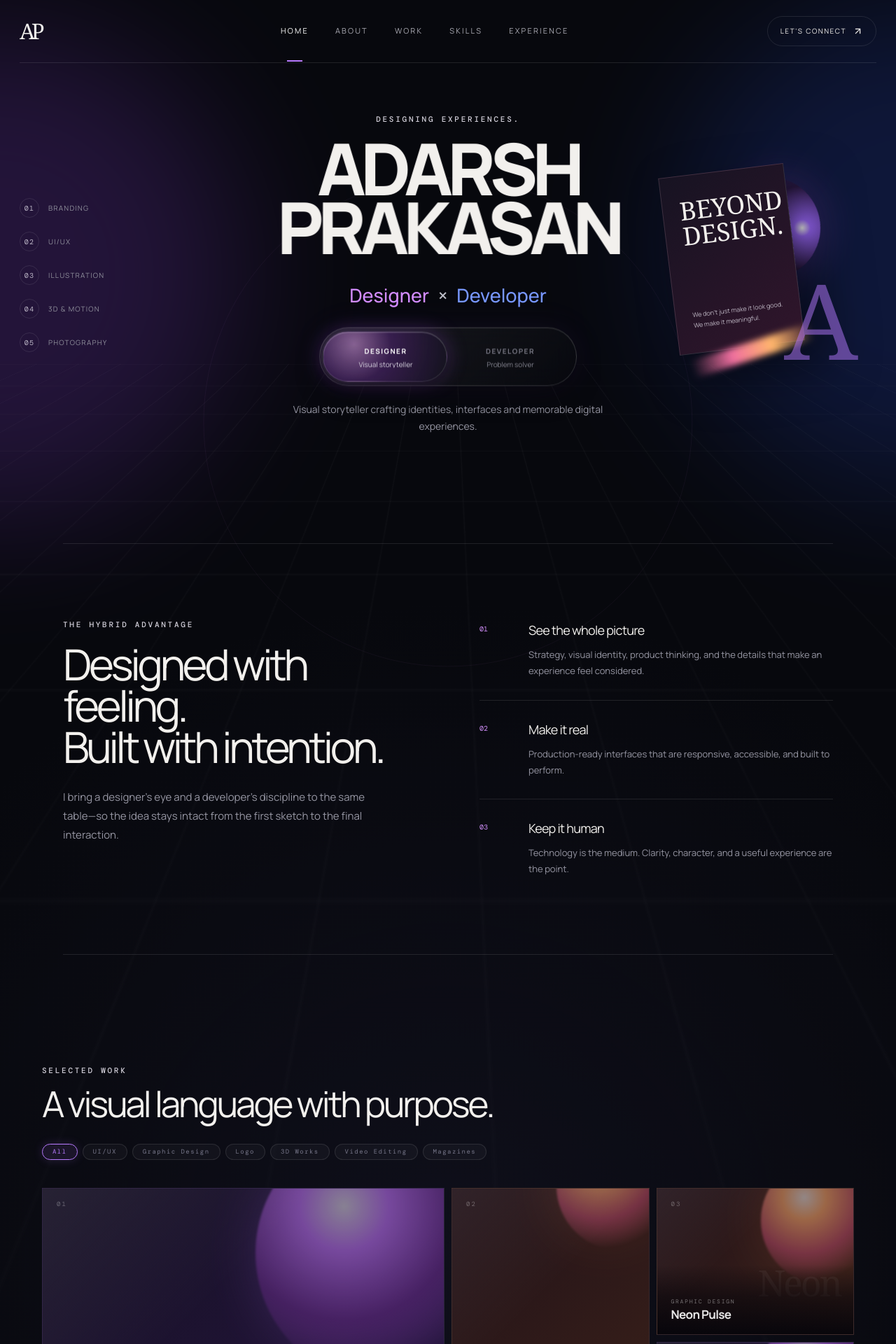
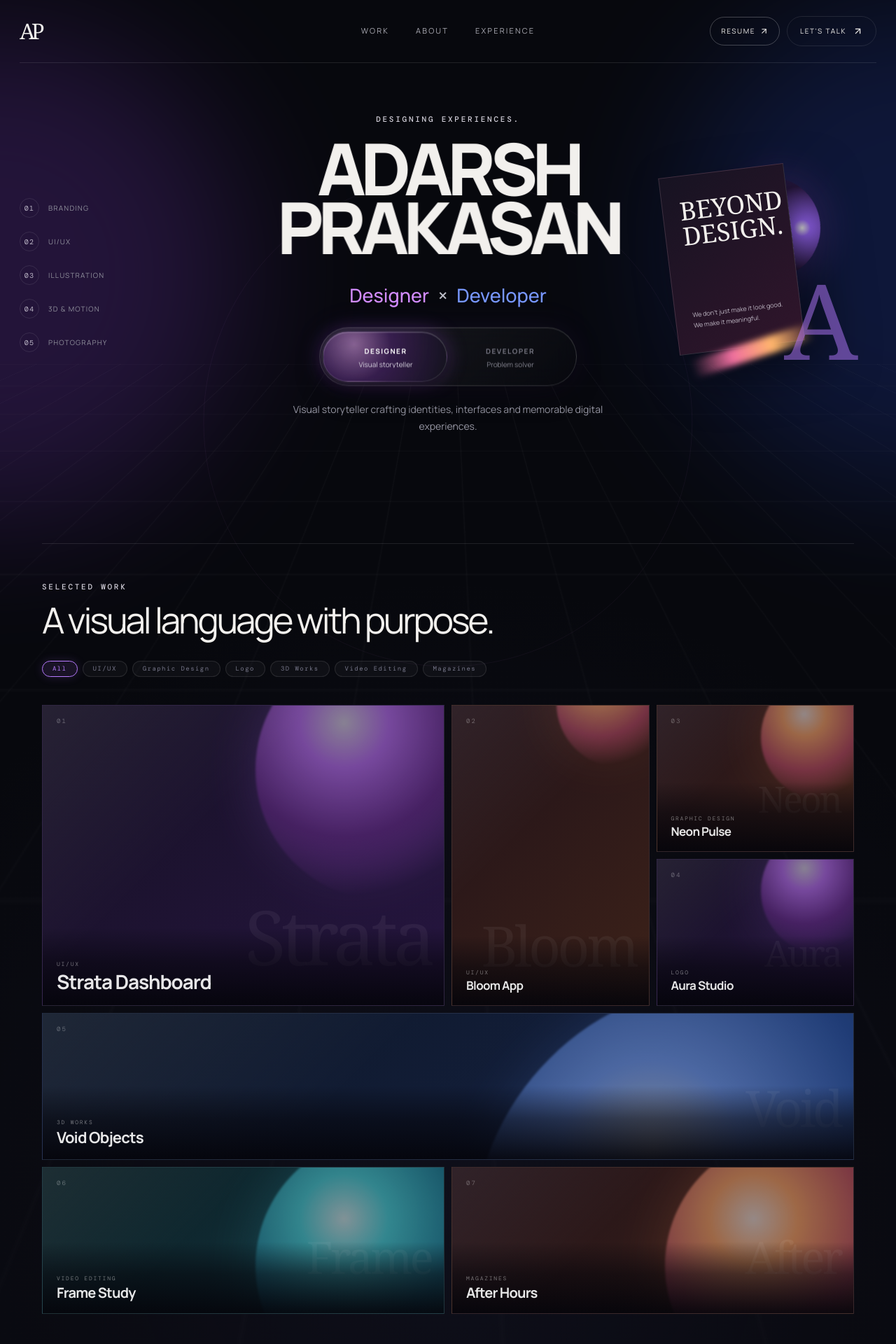
Before and after one commit to adarshprakasan/portfolio, a Next.js app: page / in a window 1280 px wide. Shown: the top 1920 px of the page at 70% size. Built offline with nearby package versions, Linux system fonts and the light colour scheme.

Commit message:
Overall layout redesign

```diff
--- a/app/globals.css
+++ b/app/globals.css
@@ -45,9 +45,11 @@ button {
   position: relative;
   isolation: isolate;
   background:
-    radial-gradient(circle at 50% 40%,
+    radial-gradient(
+      circle at 50% 40%,
       rgba(70, 65, 120, 0.12),
-      transparent 34%),
+      transparent 34%
+    ),
     #07080d;
 }
 
@@ -102,6 +104,7 @@ button {
 }
 
 .nav {
+  position: relative;
   width: min(1420px, calc(100% - 56px));
   margin: auto;
   height: 90px;
@@ -118,8 +121,17 @@ button {
   width: 90px;
 }
 
+.nav-actions {
+  display: flex;
+  align-items: center;
+  gap: 10px;
+}
+
 .nav-links {
   display: flex;
+  position: absolute;
+  left: 50%;
+  transform: translateX(-50%);
   gap: 38px;
   text-transform: uppercase;
   letter-spacing: 0.2em;
@@ -130,6 +142,16 @@ button {
 .nav-links a {
   position: relative;
   padding: 35px 0;
+  transition:
+    color 0.2s ease,
+    font-weight 0.2s ease,
+    text-shadow 0.2s ease;
+}
+
+.nav-links a:hover {
+  color: #fff;
+  font-weight: 700;
+  text-shadow: 0 0 14px rgba(255, 255, 255, 0.45);
 }
 
 .nav-links a.active {
@@ -152,6 +174,30 @@ button {
   background: var(--accent2);
 }
 
+.resume-link {
+  border: 1px solid rgba(255, 255, 255, 0.24);
+  border-radius: 999px;
+  padding: 12px 15px;
+  display: flex;
+  align-items: center;
+  gap: 6px;
+  text-transform: uppercase;
+  letter-spacing: 0.16em;
+  font-size: 10px;
+  transition:
+    background-color 0.2s ease,
+    border-color 0.2s ease,
+    color 0.2s ease,
+    box-shadow 0.2s ease;
+}
+
+.resume-link:hover {
+  background-color: #fff;
+  border-color: #fff;
+  color: var(--bg);
+  box-shadow: 0 0 18px rgba(255, 255, 255, 0.18);
+}
+
 .connect {
   border: 1px solid var(--line);
   border-radius: 999px;
@@ -168,6 +214,13 @@ button {
   overflow: hidden;
   white-space: nowrap;
   padding-inline: calc(18px * (1 - var(--switch-dock, 0)));
+}
+
+.connect:hover {
+  background-color: #fff;
+  border-color: #fff;
+  color: var(--bg);
+  box-shadow: 0 0 18px rgba(255, 255, 255, 0.18);
 }
 
 .hero {
@@ -279,11 +332,13 @@ button {
   border-radius: 50%;
   right: 80px;
   top: 35px;
-  background: radial-gradient(circle at 30% 25%,
+  background: radial-gradient(
+    circle at 30% 25%,
     #fff,
     #9d6aff 8%,
     #27173e 40%,
-      transparent 67%);
+    transparent 67%
+  );
   filter: drop-shadow(0 0 30px rgba(164, 94, 255, 0.3));
 }
 
@@ -319,11 +374,13 @@ button {
   position: absolute;
   width: 180px;
   height: 25px;
-  background: linear-gradient(90deg,
+  background: linear-gradient(
+    90deg,
     transparent,
     #ef6f9f,
     #ffb66b,
-      transparent);
+    transparent
+  );
   filter: blur(4px);
   left: 55px;
   bottom: 55px;
@@ -459,15 +516,17 @@ button {
   left: 4px;
   border-radius: 999px;
   border: 1px solid rgba(255, 255, 255, 0.12);
-  background: radial-gradient(circle at 25% 30%,
+  background: radial-gradient(
+    circle at 25% 30%,
     rgba(255, 150, 255, 0.5),
     rgba(50, 20, 75, 0.4) 35%,
-      rgba(20, 20, 30, 0.9));
+    rgba(20, 20, 30, 0.9)
+  );
   box-shadow: 0 0 30px rgba(185, 100, 255, 0.3);
   pointer-events: none;
 }
 
-.developer-selected+.switch-knob {
+.developer-selected + .switch-knob {
   box-shadow: 0 0 30px rgba(80, 130, 255, 0.3);
 }
 
@@ -563,7 +622,6 @@ button {
 }
 
 @media (max-width: 520px) {
-
   .nav,
   .hero,
   .footer {
@@ -572,6 +630,11 @@ button {
 
   .connect {
     padding: 10px 12px;
+    font-size: 8px;
+  }
+
+  .resume-link {
+    padding: 9px 10px;
     font-size: 8px;
   }
 
@@ -647,9 +710,11 @@ button {
 
 .mode-developer {
   background:
-    radial-gradient(circle at 62% 30%,
+    radial-gradient(
+      circle at 62% 30%,
       rgba(55, 102, 210, 0.16),
-      transparent 38%),
+      transparent 38%
+    ),
     #07080d;
 }
 
@@ -691,11 +756,13 @@ button {
 }
 
 .mode-developer .orb {
-  background: radial-gradient(circle at 30% 25%,
+  background: radial-gradient(
+    circle at 30% 25%,
     #fff,
     #6d9cff 9%,
     #142c58 42%,
-      transparent 67%);
+    transparent 67%
+  );
   filter: drop-shadow(0 0 34px rgba(76, 137, 255, 0.34));
 }
 
@@ -727,9 +794,11 @@ button {
   height: 100%;
   padding: 5px;
   border-color: rgba(255, 255, 255, 0.15);
-  background: linear-gradient(135deg,
+  background: linear-gradient(
+    135deg,
     rgba(255, 255, 255, 0.08),
-      rgba(8, 9, 15, 0.85));
+    rgba(8, 9, 15, 0.85)
+  );
   box-shadow:
     inset 0 1px 0 rgba(255, 255, 255, 0.08),
     0 16px 36px rgba(0, 0, 0, 0.26),
@@ -741,9 +810,11 @@ button {
   position: absolute;
   inset: 2px;
   border-radius: inherit;
-  background: linear-gradient(115deg,
+  background: linear-gradient(
+    115deg,
     rgba(255, 255, 255, 0.05),
-      transparent 38%);
+    transparent 38%
+  );
   pointer-events: none;
 }
 
@@ -768,10 +839,12 @@ button {
   width: calc(50% - 5px);
   height: calc(100% - 10px);
   left: 4px;
-  background: radial-gradient(circle at 25% 25%,
+  background: radial-gradient(
+    circle at 25% 25%,
     rgba(238, 164, 255, 0.5),
     rgba(79, 35, 114, 0.58) 37%,
-      rgba(20, 20, 30, 0.96));
+    rgba(20, 20, 30, 0.96)
+  );
   box-shadow:
     inset 0 1px 1px rgba(255, 255, 255, 0.24),
     0 5px 14px rgba(0, 0, 0, 0.35),
@@ -779,10 +852,12 @@ button {
 }
 
 .mode-developer .switch-knob {
-  background: radial-gradient(circle at 25% 25%,
+  background: radial-gradient(
+    circle at 25% 25%,
     rgba(144, 195, 255, 0.48),
     rgba(28, 62, 126, 0.6) 37%,
-      rgba(17, 22, 36, 0.96));
+    rgba(17, 22, 36, 0.96)
+  );
   box-shadow:
     inset 0 1px 1px rgba(255, 255, 255, 0.24),
     0 5px 14px rgba(0, 0, 0, 0.35),
@@ -799,7 +874,6 @@ button {
 }
 
 @media (prefers-reduced-motion: reduce) {
-
   *,
   *:before,
   *:after {
@@ -827,7 +901,7 @@ button {
   margin: 22px 0 28px;
 }
 
-.about-intro>p:last-child {
+.about-intro > p:last-child {
   max-width: 460px;
   color: var(--muted);
   font-size: 15px;
@@ -854,7 +928,7 @@ button {
   border-bottom: 0;
 }
 
-.principle>span {
+.principle > span {
   font:
     10px DM Mono,
     monospace;
@@ -875,11 +949,11 @@ button {
   line-height: 1.75;
 }
 
-.mode-developer .principle>span {
+.mode-developer .principle > span {
   color: #8badff;
 }
 
-.mode-designer .principle>span {
+.mode-designer .principle > span {
   color: #d692ff;
 }
 
@@ -904,7 +978,6 @@ button {
     gap: 15px;
   }
 }
-
 
 html,
 body {
@@ -953,7 +1026,6 @@ select {
   mix-blend-mode: difference;
 }
 
-
 .liquid-text {
   position: relative;
   display: inline-block;
@@ -989,15 +1061,22 @@ select {
   justify-content: center;
   cursor: pointer;
   z-index: 9999;
-  box-shadow: 0 6px 24px rgba(0, 0, 0, 0.4), 0 0 0 1px rgba(255, 255, 255, 0.25);
-  transition: transform 0.22s cubic-bezier(0.22, 1, 0.36, 1), background-color 0.2s ease, box-shadow 0.2s ease;
+  box-shadow:
+    0 6px 24px rgba(0, 0, 0, 0.4),
+    0 0 0 1px rgba(255, 255, 255, 0.25);
+  transition:
+    transform 0.22s cubic-bezier(0.22, 1, 0.36, 1),
+    background-color 0.2s ease,
+    box-shadow 0.2s ease;
 }
 
 .scroll-top-btn:hover {
   transform: translateY(-4px) scale(1.08);
   background: #ffffff;
   color: #000000;
-  box-shadow: 0 12px 32px rgba(255, 255, 255, 0.4), 0 0 0 1px rgba(255, 255, 255, 0.6);
+  box-shadow:
+    0 12px 32px rgba(255, 255, 255, 0.4),
+    0 0 0 1px rgba(255, 255, 255, 0.6);
 }
 
 .scroll-top-btn:active {
@@ -1120,15 +1199,22 @@ select {
 }
 
 @keyframes orbFloat {
-  0%, 100% { transform: translateY(0) scale(1); }
-  50% { transform: translateY(-16px) scale(1.04); }
+  0%,
+  100% {
+    transform: translateY(0) scale(1);
+  }
+  50% {
+    transform: translateY(-16px) scale(1.04);
+  }
 }
 
 .project-modal-number {
   position: absolute;
   top: 24px;
   left: 28px;
-  font: 10px DM Mono, monospace;
+  font:
+    10px DM Mono,
+    monospace;
   letter-spacing: 0.2em;
   color: rgba(255, 255, 255, 0.45);
   z-index: 2;
@@ -1137,7 +1223,9 @@ select {
 .project-modal-title-art {
   position: relative;
   z-index: 2;
-  font: 62px / 0.9 Georgia, serif;
+  font:
+    62px / 0.9 Georgia,
+    serif;
   font-weight: 400;
   letter-spacing: -0.06em;
   color: rgba(255, 255, 255, 0.88);
@@ -1158,14 +1246,18 @@ select {
 }
 
 .project-modal-category {
-  font: 10px DM Mono, monospace;
+  font:
+    10px DM Mono,
+    monospace;
   letter-spacing: 0.2em;
   color: var(--accent-primary);
   text-transform: uppercase;
 }
 
 .project-modal-year {
-  font: 10px DM Mono, monospace;
+  font:
+    10px DM Mono,
+    monospace;
   letter-spacing: 0.15em;
   color: #666675;
 }
@@ -1201,7 +1293,9 @@ select {
   letter-spacing: 0.1em;
   color: #c0bfcc;
   background: rgba(255, 255, 255, 0.04);
-  transition: border-color 0.2s, background 0.2s;
+  transition:
+    border-color 0.2s,
+    background 0.2s;
 }
 
 .project-modal-tag:hover {
@@ -1220,7 +1314,9 @@ select {
 }
 
 .project-modal-role-label {
-  font: 10px DM Mono, monospace;
+  font:
+    10px DM Mono,
+    monospace;
   letter-spacing: 0.2em;
   color: #666675;
   text-transform: uppercase;
@@ -1238,7 +1334,9 @@ select {
 }
 
 .project-modal-highlights-label {
-  font: 10px DM Mono, monospace;
+  font:
+    10px DM Mono,
+    monospace;
   letter-spacing: 0.2em;
   color: #666675;
   text-transform: uppercase;
--- a/app/page.tsx
+++ b/app/page.tsx
@@ -452,9 +452,11 @@ export default function Home() {
       <div className="grid-floor" />
 
       <nav className="nav">
-        <div className="monogram">AP</div>
+        <a className="monogram" href="#home" aria-label="Go to home">
+          AP
+        </a>
         <div className="nav-links">
-          {["Home", "About", "Work", "Skills", "Experience"].map((item) => (
+          {["Work", "About", "Experience"].map((item) => (
             <a
               key={`nav-${item}`}
               className={activeSection === item.toLowerCase() ? "active" : ""}
@@ -464,9 +466,14 @@ export default function Home() {
             </a>
           ))}
         </div>
-        <a className="connect" href="#contact">
-          Let&apos;s connect <ArrowUpRight size={15} />
-        </a>
+        <div className="nav-actions">
+          <a className="resume-link" href="/resume.pdf">
+            Resume <ArrowUpRight size={13} aria-hidden="true" />
+          </a>
+          <a className="connect" href="#contact">
+            Let&apos;s talk <ArrowUpRight size={15} aria-hidden="true" />
+          </a>
+        </div>
       </nav>
 
       <section id="home" className="hero">
@@ -653,49 +660,6 @@ export default function Home() {
         </div>
       </section>
 
-      <section id="about" className="about-section">
-        <div className="about-intro">
-          <p className="section-label">THE HYBRID ADVANTAGE</p>
-          <h2>
-            Designed with feeling.
-            <br />
-            Built with intention.
-          </h2>
-          <p>
-            I bring a designer&apos;s eye and a developer&apos;s discipline to
-            the same table—so the idea stays intact from the first sketch to the
-            final interaction.
-          </p>
-        </div>
-        <div className="about-details">
-          {[
-            [
-              "01",
-              "See the whole picture",
-              "Strategy, visual identity, product thinking, and the details that make an experience feel considered.",
-            ],
-            [
-              "02",
-              "Make it real",
-              "Production-ready interfaces that are responsive, accessible, and built to perform.",
-            ],
-            [
-              "03",
-              "Keep it human",
-              "Technology is the medium. Clarity, character, and a useful experience are the point.",
-            ],
-          ].map(([number, title, description]) => (
-            <article key={`principle-${number}`} className="principle">
-              <span>{number}</span>
-              <div>
-                <h3>{title}</h3>
-                <p>{description}</p>
-              </div>
-            </article>
-          ))}
-        </div>
-      </section>
-
       <section id="work" className="bento-section">
         <div className="bento-header">
           <AnimatePresence mode="wait">
@@ -791,6 +755,89 @@ export default function Home() {
         </AnimatePresence>
       </section>
 
+      <section id="about" className="about-section">
+        <div className="about-intro">
+          <p className="section-label">THE HYBRID ADVANTAGE</p>
+          <h2>
+            Designed with feeling.
+            <br />
+            Built with intention.
+          </h2>
+          <p>
+            I bring a designer&apos;s eye and a developer&apos;s discipline to
+            the same table—so the idea stays intact from the first sketch to the
+            final interaction.
+          </p>
+        </div>
+        <div className="about-details">
+          {[
+            [
+              "01",
+              "See the whole picture",
+              "Strategy, visual identity, product thinking, and the details that make an experience feel considered.",
+            ],
+            [
+              "02",
+              "Make it real",
+              "Production-ready interfaces that are responsive, accessible, and built to perform.",
+            ],
+            [
+              "03",
+              "Keep it human",
+              "Technology is the medium. Clarity, character, and a useful experience are the point.",
+            ],
+          ].map(([number, title, description]) => (
+            <article key={`principle-${number}`} className="principle">
+              <span>{number}</span>
+              <div>
+                <h3>{title}</h3>
+                <p>{description}</p>
+              </div>
+            </article>
+          ))}
+        </div>
+      </section>
+
+      <section id="experience" className="experience-section">
+        <div className="experience-heading">
+          <p className="section-label">SELECTED EXPERIENCE</p>
+          <h2>
+            Good work leaves
+            <br />a trace.
+          </h2>
+          <span>Placeholder entries — replace with your real experience.</span>
+        </div>
+        <AnimatePresence mode="wait">
+          <motion.div
+            key={`experience-${mode}`}
+            className="experience-list"
+            variants={reveal}
+            initial="initial"
+            animate="animate"
+            exit="exit"
+            transition={transition}
+          >
+            {active.experience.map((entry, index) => (
+              <motion.article
+                key={`${mode}-experience-${index}`}
+                className="experience-item"
+                initial={{ opacity: 0, x: 18 }}
+                animate={{ opacity: 1, x: 0 }}
+                transition={{ ...transition, delay: index * 0.09 }}
+              >
+                <span className="experience-date">{entry.dates}</span>
+                <div>
+                  <h3>{entry.role}</h3>
+                  <p className="experience-place">{entry.place}</p>
+                  <p>{entry.summary}</p>
+                </div>
+                <ArrowUpRight size={17} aria-hidden="true" />
+              </motion.article>
+            ))}
+          </motion.div>
+        </AnimatePresence>
+      </section>
+
       <section id="skills" className="skills-section">
         <div className="skills-heading">
           <p className="section-label">SKILLS &amp; TOOLS</p>
@@ -829,46 +876,6 @@ export default function Home() {
                   ))}
                 </ul>
               </article>
-            ))}
-          </motion.div>
-        </AnimatePresence>
-      </section>
-
-      <section id="experience" className="experience-section">
-        <div className="experience-heading">
-          <p className="section-label">SELECTED EXPERIENCE</p>
-          <h2>
-            Good work leaves
-            <br />a trace.
-          </h2>
-          <span>Placeholder entries — replace with your real experience.</span>
-        </div>
-        <AnimatePresence mode="wait">
-          <motion.div
-            key={`experience-${mode}`}
-            className="experience-list"
-            variants={reveal}
-            initial="initial"
-            animate="animate"
-            exit="exit"
-            transition={transition}
-          >
-            {active.experience.map((entry, index) => (
-              <motion.article
-                key={`${mode}-experience-${index}`}
-                className="experience-item"
-                initial={{ opacity: 0, x: 18 }}
-                animate={{ opacity: 1, x: 0 }}
-                transition={{ ...transition, delay: index * 0.09 }}
-              >
-                <span className="experience-date">{entry.dates}</span>
-                <div>
-                  <h3>{entry.role}</h3>
-                  <p className="experience-place">{entry.place}</p>
-                  <p>{entry.summary}</p>
-                </div>
-                <ArrowUpRight size={17} aria-hidden="true" />
-              </motion.article>
             ))}
           </motion.div>
         </AnimatePresence>
--- a/app/work.css
+++ b/app/work.css
@@ -4,8 +4,9 @@
 
 .bento-section {
   width: min(1160px, calc(100% - 56px));
-  margin: 160px auto 0;
-  padding-bottom: 160px;
+  margin: 130px auto 0;
+  border-top: 1px solid var(--line);
+  padding: 56px 0 0;
 }
 
 /* ── Header row: headline left, filters right ── */
@@ -446,7 +447,8 @@
 @media (max-width: 640px) {
   .bento-section {
     width: calc(100% - 30px);
-    margin-top: 120px;
+    margin-top: 100px;
+    padding: 40px 0 0;
   }
 
   .bento-grid {
```
Also changed, not shown: 1 other file (tests, documents, lock files or other folders). Lines whose indentation alone changed are shown as unchanged.
